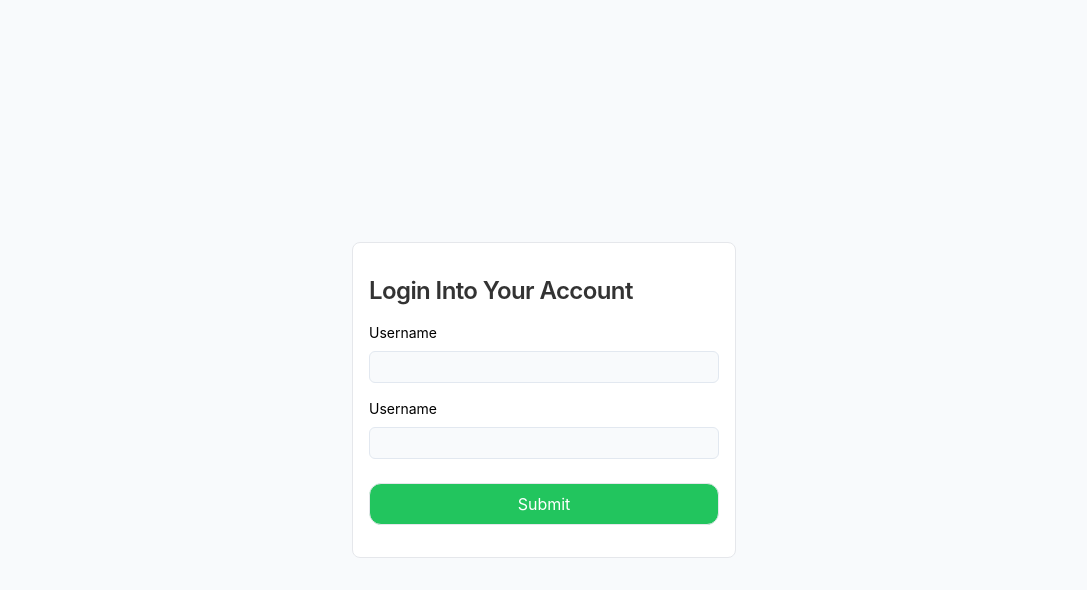
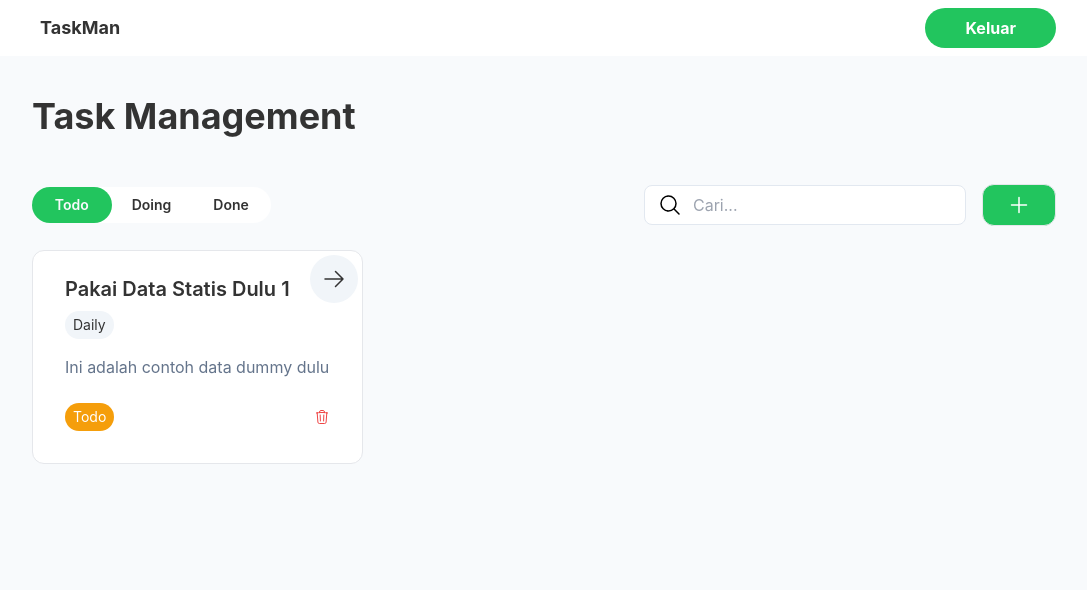
Before and after one commit to rihid/taskman, a React app: page / in a window 1280 px wide. Shown: the top 590 px of the page, without its empty margins (96-1183 px from the left). Built offline with nearby package versions, Linux system fonts and the light colour scheme; the HTML template or start-up script is replaced by a standard one.

Commit message:
feat: add searching feature

```diff
--- a/src/main.jsx
+++ b/src/main.jsx
@@ -8,11 +8,11 @@ import { createBrowserRouter, RouterProvider } from "react-router-dom";
 const router = createBrowserRouter([
   {
     path: "/",
-    element: <LoginPage />
+    element: <HomePage />
   },
   {
-    path: "/board",
-    element: <HomePage />
+    path: "/login",
+    element: <LoginPage />
   }
 ])
 
--- a/src/pages/home-page.jsx
+++ b/src/pages/home-page.jsx
@@ -6,6 +6,7 @@ import { PlusIcon } from "@heroicons/react/24/solid";
 import AddTaskForm from "../components/add-task-form";
 import EditTaskForm from "../components/edit-task-form";
 import TabMenu from "../components/tab-menu";
+import { MagnifyingGlassIcon } from "@heroicons/react/24/outline";
 
 const TABMENU = [
   { id: 0, label: 'Todo' },
@@ -42,6 +43,7 @@ function HomePage() {
 
   const [tasks, setTasks] = useState(TASKS);
   const [selectedTask, setSelectedTask] = useState({ id: null, name: '', category: '', description: '' })
+  const [search, setSearch] = useState('')
 
   // methods
   const handleOpenForm = (e) => {
@@ -83,18 +85,39 @@ function HomePage() {
               activeTab={activeTab}
               setActiveTab={setActiveTab}
             />
-            <div className="">
+            <div className="flex items-center justify-center gap-4">
+              <div className="relative grow">
+                <div className="absolute left-0 inset-y-0 flex items-center pl-[14px]">
+                  <MagnifyingGlassIcon className="h-6 w-6 text-foreground/80" />
+                </div>
+                <input
+                  type="text"
+                  placeholder="Cari..."
+                  onChange={(e) => {setSearch(e.target.value)}}
+                  className="h-10 pl-12 pr-6 py-2 rounded-lg bg-white border border-slate-200 w-full"
+                />
+              </div>
+              <div className="grow-0">
                 <Button
                   color="primary"
                   onClick={handleOpenForm}
                 >
                   <PlusIcon className="w-6 h-6" />
                 </Button>
+
+              </div>
             </div>
           </div>
           {activeTab === 0 &&
             <div className="grid grid-cols-1 md:grid-cols-3 gap-4">
-              {tasks.filter(task => task.status === 'todo').map(task =>
+              {tasks.filter(task => {
+                // task.status === 'todo'
+                if(search === '') {
+                  return task.status === 'todo';
+                } else if(task.name?.toLocaleLowerCase().includes(search.toLocaleLowerCase())) {
+                  return task.status === 'todo';
+                }
+              }).map(task =>
                 <TaskCard
                   key={task.id}
                   task={task}
@@ -106,7 +129,14 @@ function HomePage() {
           }
           {activeTab === 1 &&
             <div className="grid grid-cols-1 md:grid-cols-3 gap-4">
-              {tasks.filter(task => task.status === 'doing').map(task =>
+              {tasks.filter(task => {
+                // task.status === 'doing'
+                if(search === '') {
+                  return task.status === 'doing';
+                } else if(task.name?.toLocaleLowerCase().includes(search.toLocaleLowerCase())) {
+                  return task.status === 'doing';
+                }
+              }).map(task =>
                 <TaskCard
                   key={task.id}
                   task={task}
@@ -118,7 +148,14 @@ function HomePage() {
           }
           {activeTab === 2 &&
             <div className="grid grid-cols-1 md:grid-cols-3 gap-4">
-              {tasks.filter(task => task.status === 'done').map(task =>
+              {tasks.filter(task => {
+                // task.status === 'done'
+                if(search === '') {
+                  return task.status === 'done';
+                } else if(task.name?.toLocaleLowerCase().includes(search.toLocaleLowerCase())) {
+                  return task.status === 'done';
+                }
+              }).map(task =>
                 <TaskCard
                   key={task.id}
                   task={task}
--- a/src/pages/login-page.jsx
+++ b/src/pages/login-page.jsx
@@ -34,7 +34,7 @@ function LoginPage() {
               color="primary"
               className="rounded-lg"
             >
-              Submit
+              Login
             </Button>
           </div>
         </form>
```
Lines whose indentation alone changed are shown as unchanged.
